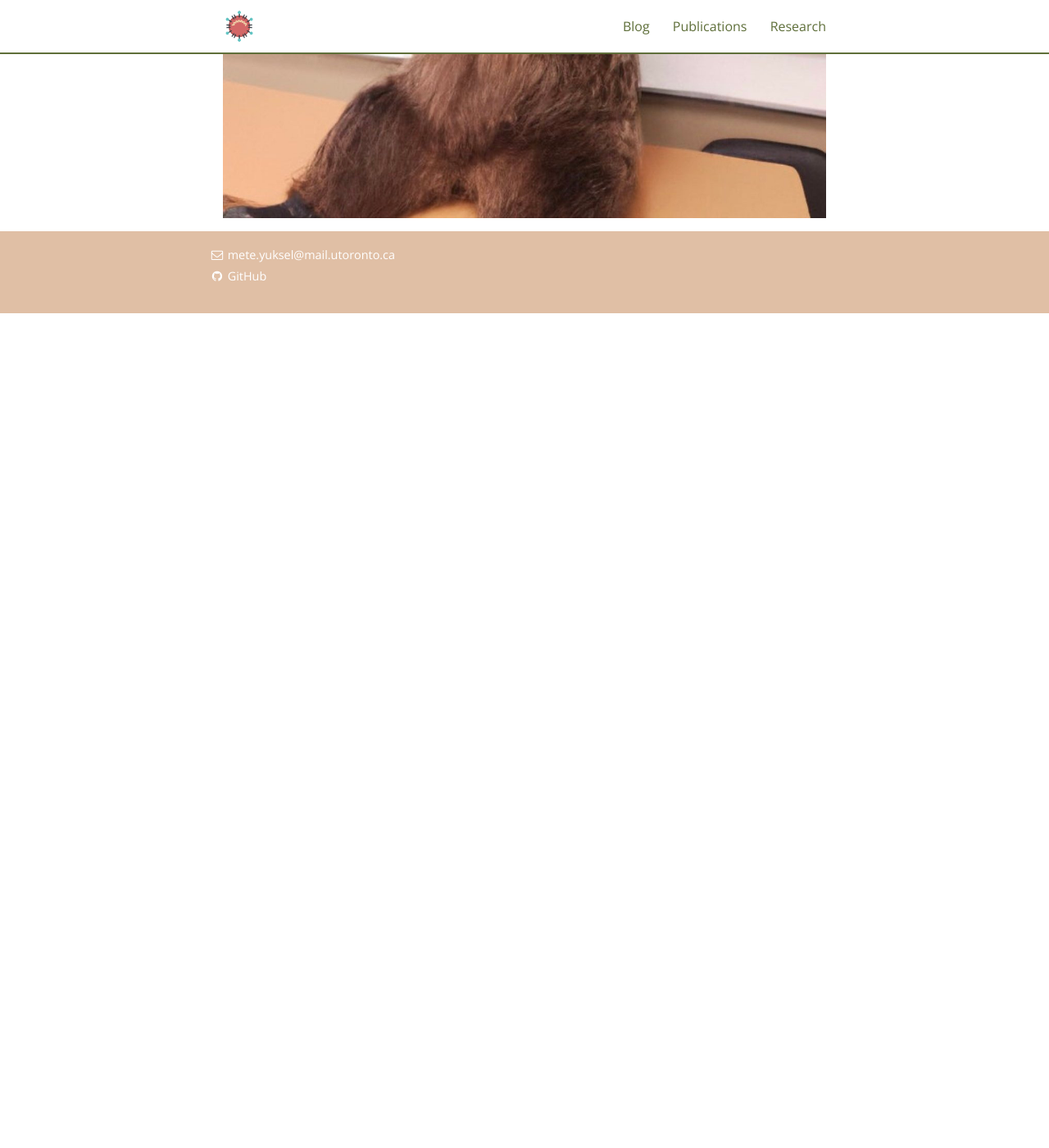
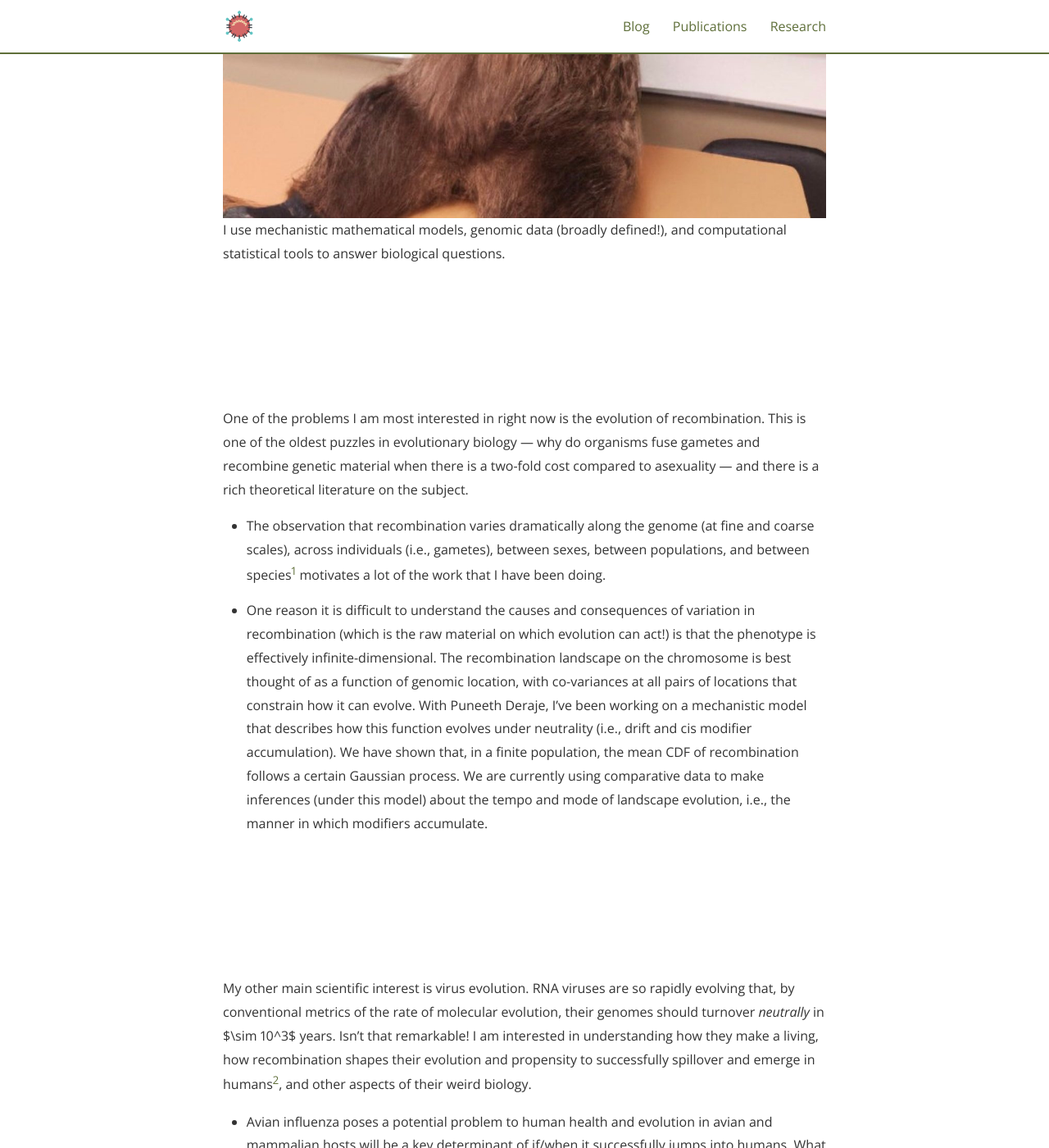
Before and after one commit to metekaanyuksel/metekaanyuksel.github.io, a Jekyll site: the page built from research.md, in a window 1280 px wide and 1400 px high, scrolled down 678 px. Shown: the whole window at 82% size. Built offline with Jekyll 4.4.1, drawn with Linux system fonts in a browser that asks for light colours; nearby versions of some CDN libraries; some web fonts are replaced; before the commit the page ends 1060 px from its top, so only the background shows below that; some of the changed text lies outside the part shown.

Commit message:
added links to pubs and expanded research description

```diff
--- a/research.md
+++ b/research.md
@@ -6,3 +6,36 @@ main_nav: true
 ---
 
 <img src="/assets/bear.JPG" align="left" style="width: 100%; max-width: none;">
+
+I use mechanistic mathematical models, genomic data (broadly defined!), and computational statistical tools to answer biological questions.
+
+<br>
+<br>
+<br>
+&nbsp;
+<br>
+<br>
+
+One of the problems I am most interested in right now is the evolution of recombination. This is one of the oldest puzzles in evolutionary biology --- why do organisms fuse gametes and recombine genetic material when there is a two-fold cost compared to asexuality --- and there is a rich theoretical literature on the subject.
+
+- The observation that recombination varies dramatically along the genome (at fine and coarse scales), across individuals (i.e., gametes), between sexes, between populations, and between species[^1] motivates a lot of the work that I have been doing.
+
+- One reason it is difficult to understand the causes and consequences of variation in recombination (which is the raw material on which evolution can act!) is that the phenotype is effectively infinite-dimensional. The recombination landscape on the chromosome is best thought of as a function of genomic location, with co-variances at all pairs of locations that constrain how it can evolve. With Puneeth Deraje, I've been working on a mechanistic model that describes how this function evolves under neutrality (i.e., drift and cis modifier accumulation). We have shown that, in a finite population, the mean CDF of recombination follows a certain Gaussian process. We are currently using comparative data to make inferences (under this model) about the tempo and mode of landscape evolution, i.e., the manner in which modifiers accumulate.
+
+<br>
+<br>
+<br>
+&nbsp;
+<br>
+<br>
+
+My other main scientific interest is virus evolution. RNA viruses are so rapidly evolving that, by conventional metrics of the rate of molecular evolution, their genomes should turnover _neutrally_ in $\sim 10^3$ years. Isn't that remarkable! I am interested in understanding how they make a living, how recombination shapes their evolution and propensity to successfully spillover and emerge in humans[^2], and other aspects of their weird biology.
+
+- Avian influenza poses a potential problem to human health and evolution in avian and mammalian hosts will be a key determinant of if/when it successfully jumps into humans. What species will host the genotypes that successfully establish in human? Do available sequence data tell us anything about the potential for reassortment within and between sub-types (i.e., the different Hs and Ns)? These are questions that I've been thinking about.
+
+- Although we know recombination and reassortment are common in RNA viruses and of concern for human health, their evolution is not particularly well-understood. An especially interesting alternative to the idea reassortment evolved to shuffle genetic material is that it is a necessary byproduct of the segmented nature of some viral genomes (i.e., that genes are encoded on different segments and this allows for finer control over gene expression in host cells). Weighing the shuffling and gene expression control hypotheses is a problem I am very interested in. If this interests you, please get in touch!
+
+
+[^1]: In fact, there is a remarkable experiment showing that the gene, PRDM9, that determines where recombination occurs on the genome (i.e., the set of recombination _hotspots_) in many vertebrates underlies the formation of different species to begin with 😱.
+
+[^2]: And there happens to be a paper to this end [on bioRxiv](https://www.biorxiv.org/content/10.1101/2025.10.01.679867v1)!
```
Also changed, not shown: publications.md (+12 -4 lines).
